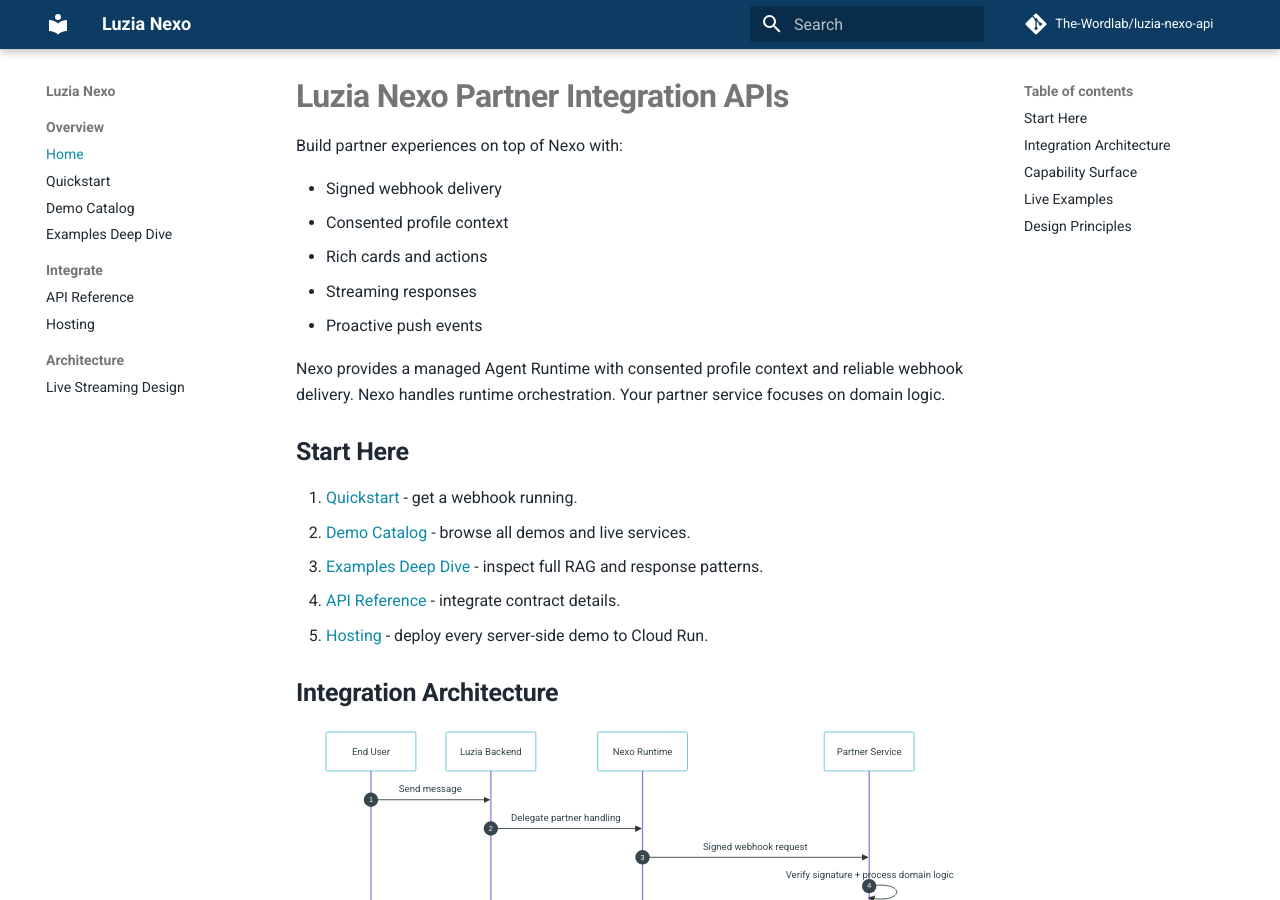
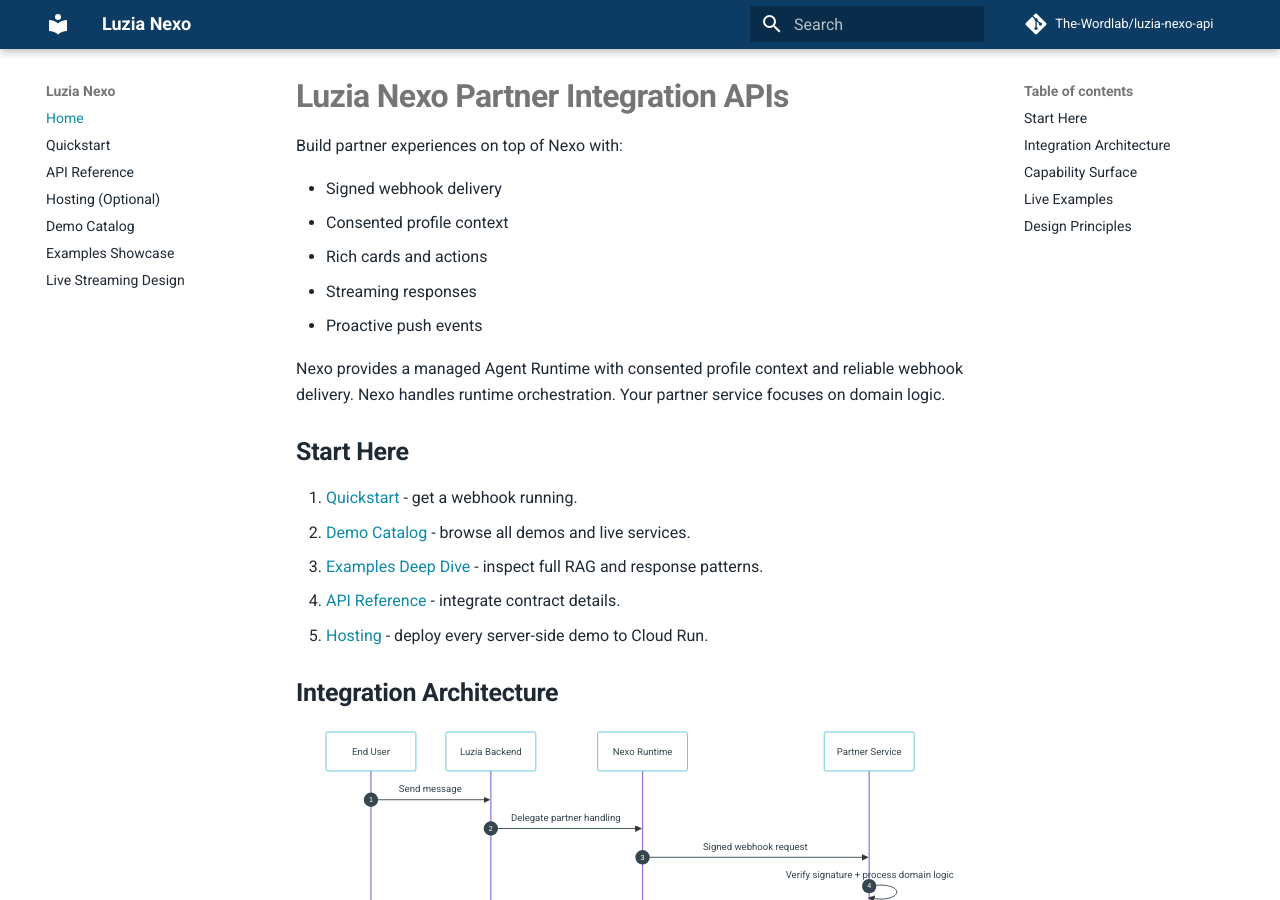
Before and after one commit to The-Wordlab/luzia-nexo-api, an MkDocs documentation site: the page built from docs/index.md, in a window 1280 px wide and 900 px high. Built offline with MkDocs 1.6.1 and Material for MkDocs 9.7.7, drawn with Linux system fonts in a browser that asks for light colours; comment, search, counter and statistics services are not loaded.

Commit message:
fix: restore flat mkdocs navigation with top-level demo pages

```diff
--- a/mkdocs.yml
+++ b/mkdocs.yml
@@ -41,13 +41,10 @@
   - stylesheets/brand.css
 
 nav:
-  - Overview:
-    - Home: index.md
-    - Quickstart: quickstart.md
-    - Demo Catalog: demos.md
-    - Examples Deep Dive: examples-showcase.md
-  - Integrate:
-    - API Reference: partner-api-reference.md
-    - Hosting: hosting.md
-  - Architecture:
-    - Live Streaming Design: design-live-streaming.md
+  - Home: index.md
+  - Quickstart: quickstart.md
+  - API Reference: partner-api-reference.md
+  - Hosting (Optional): hosting.md
+  - Demo Catalog: demos.md
+  - Examples Showcase: examples-showcase.md
+  - Live Streaming Design: design-live-streaming.md
```
